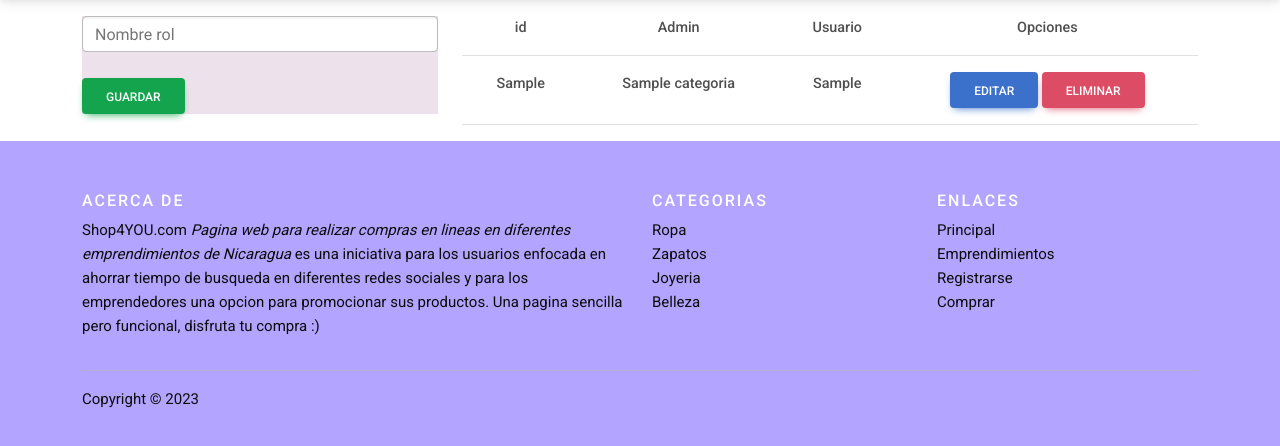
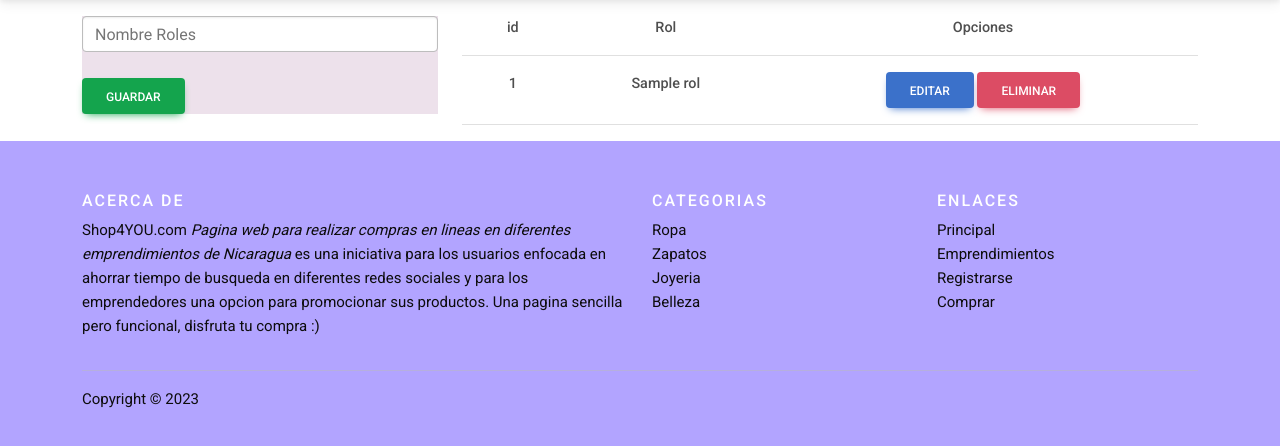
Before and after one commit to angie11laleska/ecommerce, a Flask app: template templates/admin/roles.html in a window 1280 px wide. Shown: the part 127-573 px from the top of the page. Run offline with Flask 3, Linux system fonts and the light colour scheme; the template is opened without the code that fills it: most values are stand-ins (such as "Sample title", 1, 10 or a date in 2020); lists and menus that the app fills with data are empty; some libraries are stand-ins or nearby versions.

Commit message:
se trabajo en roles

```diff
--- a/app.py
+++ b/app.py
@@ -33,6 +33,7 @@ def index():
 @app.route("/categorias", methods=["GET", "POST"])
 def categorias():
     return render_template("categorias.html")
+
 
 
 @app.route("/emprendimiento", methods=["GET", "POST"])
@@ -292,3 +293,17 @@ def emprendimientos():
     query = db.execute( text("select id_persona, nombre_persona from persona"))
 
     return render_template("admin/emprender.html", personas=query)
+
+@app.route("/admin/roles", methods=["GET", "POST"])
+def roles():
+    if request.method == "POST":
+        nombre = request.form.get("nombre")
+        if nombre:
+            query = text("INSERT INTO roles(nombre) VALUES (:nombre)")
+            db.execute(query, {"nombre":nombre})
+            db.commit()
+            redirect("/admin/categoria")
+        else:
+            flash("Ingrese un rol", "warning")
+    query2 = db.execute(text("select * from roles")).fetchall()
+    return render_template("admin/roles.html", roles = query2)
--- a/templates/admin/roles.html
+++ b/templates/admin/roles.html
@@ -11,7 +11,7 @@
         <div class="col-4">
             <div class="formulario">
                 <form action="/admin/roles" method="post">
-                    <input type="text" name="nombre" id="" placeholder="Nombre rol" class="form-control mt-3"> <br>
+                    <input type="text" name="nombre" id="" placeholder="Nombre Roles" class="form-control mt-3"> <br>
                     <input type="submit" value="Guardar" class="btn btn-success">
                 </form>
             </div>
@@ -22,32 +22,35 @@
                     <thead>
                         <tr class="text-center">
                             <th>id</th>
-                            <th>Admin</th>
-                            <th>Usuario</th>
+                            <th>Rol</th>
                             <th>Opciones</th>
                         </tr>
                     </thead>
                     <tbody>
-                        {% if categorias %}
-                                {% for categoria in categorias %}
+                        {% if roles %}
+                                {% for rol in roles %}
                                     <tr class="text-center">
-                                        <th>{{categoria.id_categoria}}</th>
-                                        <th>{{categoria.nombre_categoria}}</th>
-                                        {% if categoria.cat_padre == None %}
-                                        <th><i class="fa-solid fa-crown fa-beat" style="color: #fbf304;"></i></i></th>
-                                        {%else %}
-                                            <th>{{categoria.cat_padre}}</th>
+                                        <th>{{rol.id}}</th>
+                                        {% if rol.nombre == 'Admin'%}
+                                            <th> <i class="fa-solid fa-crown fa-beat" style="color: #fbf304;"></i> {{rol.nombre}} </th>
+                                        {%else%}
+                                            <th>{{rol.nombre}}</th>
                                         {%endif%}
+
+
                                         <th>
-                                            <a href="/admin/categoria/editar/{{categoria.id_categoria}}" class="btn btn-primary"> Editar</a>
-                                            <a href="/admin/categoria/eliminar/{{categoria.id_categoria}}" class="btn btn-danger"> Eliminar</a>
+                                            <a href="/admin/categoria/editar/" class="btn btn-primary"> Editar</a>
+                                            <a href="/admin/categoria/eliminar/" class="btn btn-danger"> Eliminar</a>
                                         </th>
                                     </tr>
                                 {% endfor %}
-                            {%else %}
-
-                               <h1>no hay categoria</h1>
-                            {%endif%}
+                        {%else %}
+                            <tr>
+                                <td>
+                                    No hay roles registrados
+                                </td>
+                            </tr>
+                        {%endif%}
 
                     </tbody>
                 </table>
```
Also changed, not shown: templates/admin/editRoles.html (+3 -21 lines).
